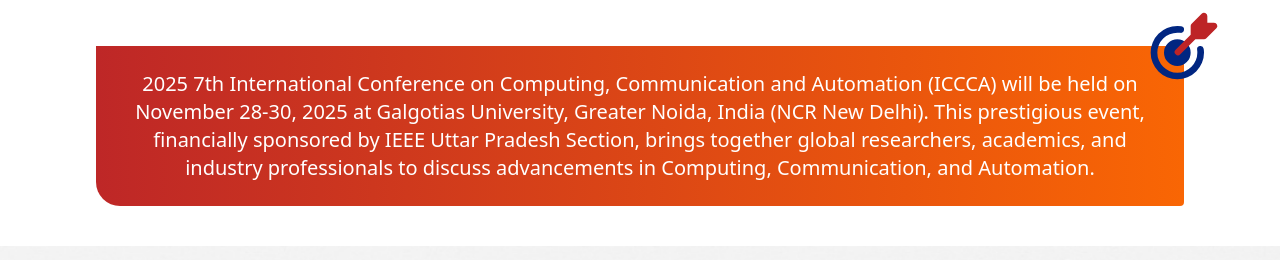
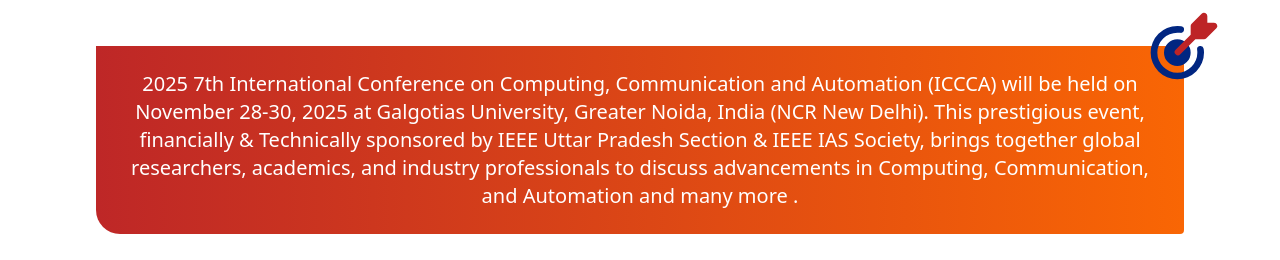
Before and after one commit to gucon258/iccca-25, a Next.js app: page / in a window 1280 px wide. Shown: the part 1230-1490 px from the top of the page. Built offline with nearby package versions, Linux system fonts and the light colour scheme.

Commit message:
changed desc

```diff
--- a/components/banner.js
+++ b/components/banner.js
@@ -5,7 +5,7 @@
   return (
     <div className="relative flex items-center p-6 bg-gradient-to-r from-[#BE2727] to-[#F96604] text-white rounded-bl-3xl rounded-tr-none rounded-br max-w-[85%]  mx-auto my-5 lg:my-10">
       <p className="text-sm sm:text-medium md:text-xl lg:text-xl font-medium text-center">
-        2025 7th International Conference on Computing, Communication and Automation (ICCCA) will be held on November 28-30, 2025 at Galgotias University, Greater Noida, India (NCR New Delhi). This prestigious event, financially sponsored by IEEE Uttar Pradesh Section, brings together global researchers, academics, and industry professionals to discuss advancements in Computing, Communication, and Automation.
+      2025 7th International Conference on Computing, Communication and Automation (ICCCA) will be held on November 28-30, 2025 at Galgotias University, Greater Noida, India (NCR New Delhi). This prestigious event, financially & Technically sponsored by IEEE Uttar Pradesh Section & IEEE IAS Society, brings together global researchers, academics, and industry professionals to discuss advancements in Computing, Communication, and Automation and many more .
       </p>
       <div className="absolute right-2 md:right-0 top-2 md:top-0 transform translate-x-1/2 -translate-y-1/2 size-11 md:size-20 lg:size-24">
         <img src={target.src} alt="target" className=" h-full w-full object-cover rounded-full" />
```
